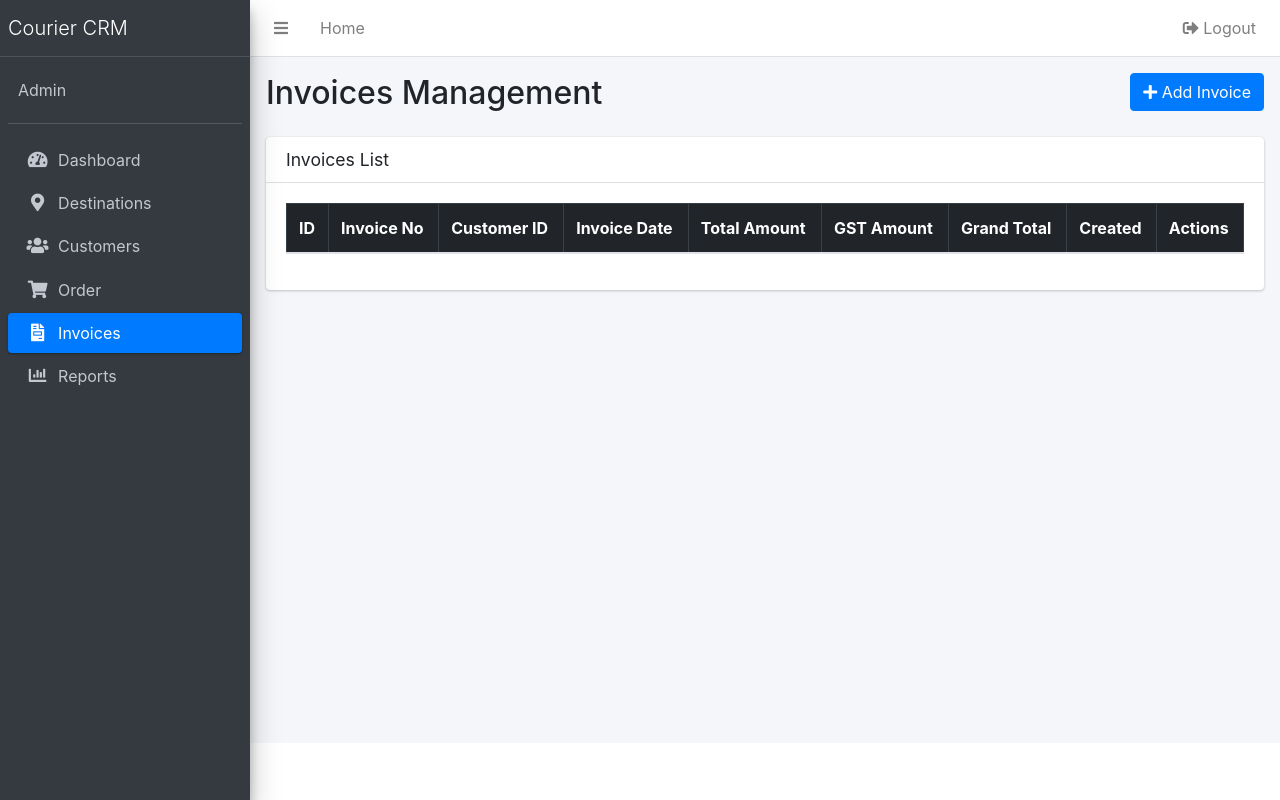
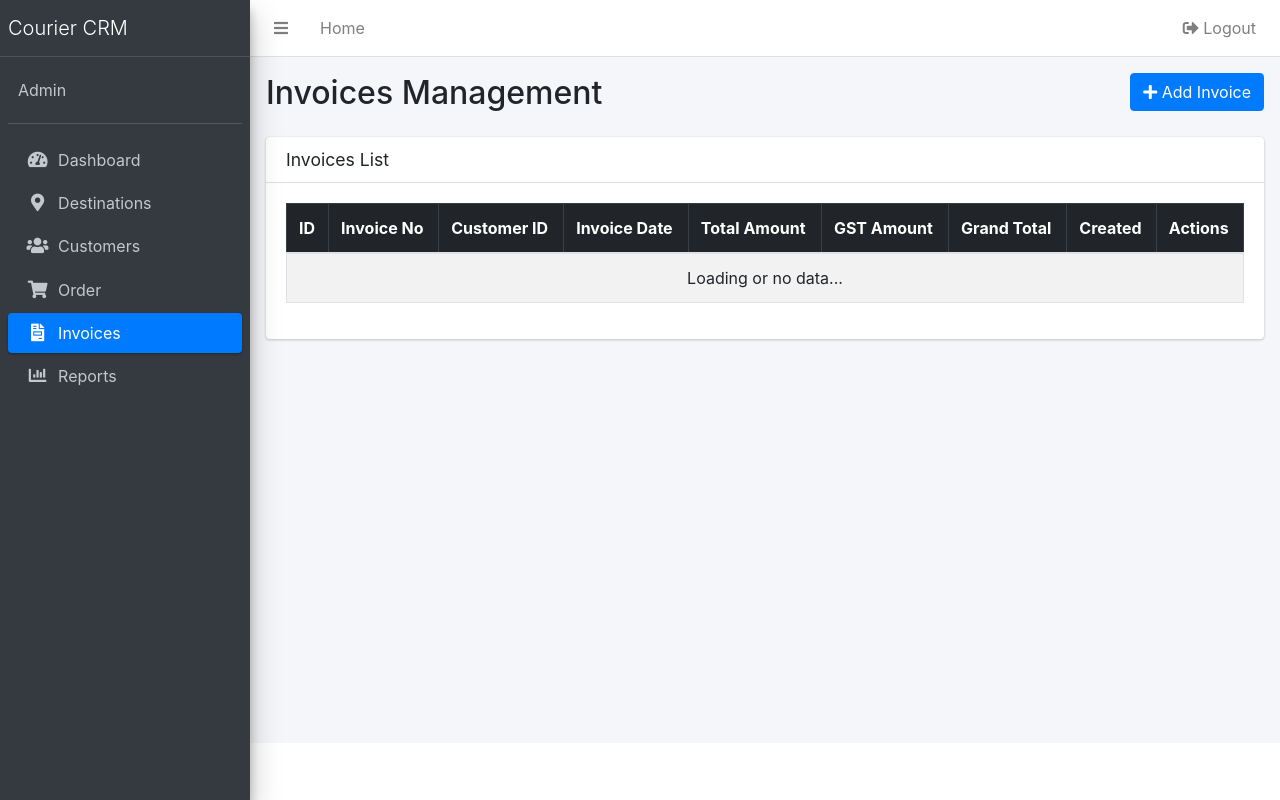
Before and after one commit to UKY171991/alok-crm, a PHP site: page /alok-crm/invoices.php in a window 1280 px wide. Run offline with PHP 8.4, Linux system fonts and the light colour scheme; the visitor is signed in with stand-in values (Sample User, id 1); data comes from the database, SQL or seed files in the repository; lists and menus that the app fills with data are empty; some libraries are stand-ins or nearby versions.

Commit message:
Update invoices.php

```diff
--- a/invoices.php
+++ b/invoices.php
@@ -145,7 +145,9 @@ $invoice_no = generateInvoiceNo($conn);
                                 <!--<th>Destination</th>--><th>Total Amount</th><th>GST Amount</th><th>Grand Total</th><th>Created</th><th>Actions</th>
                             </tr>
                         </thead>
-                        <tbody id="invoiceTableBody"></tbody>
+                        <tbody id="invoiceTableBody">
+                            <tr id="fallbackRow"><td colspan="10" class="text-center">Loading or no data...</td></tr>
+                        </tbody>
                     </table>
                 </div>
             </div>
@@ -189,14 +191,17 @@ $(function () {
     // ... existing code ...
     function loadInvoices() {
         $.get("fetch_invoices.php", function (data) {
+            console.log('AJAX response:', data);
             if (!data || data.indexOf('No invoices found') !== -1) {
                 $("#ajaxError").removeClass('d-none').text('No invoices found or failed to load invoices.');
+                $("#invoiceTableBody").html('<tr><td colspan="10" class="text-center text-danger">No invoices found or failed to load invoices.</td></tr>');
             } else {
                 $("#ajaxError").addClass('d-none').text('');
+                $("#invoiceTableBody").html(data);
             }
-            $("#invoiceTableBody").html(data);
         }).fail(function(xhr, status, error) {
             $("#ajaxError").removeClass('d-none').text('AJAX error: ' + error);
+            $("#invoiceTableBody").html('<tr><td colspan="10" class="text-center text-danger">AJAX error: ' + error + '</td></tr>');
         });
     }
     // ... existing code ...
```
